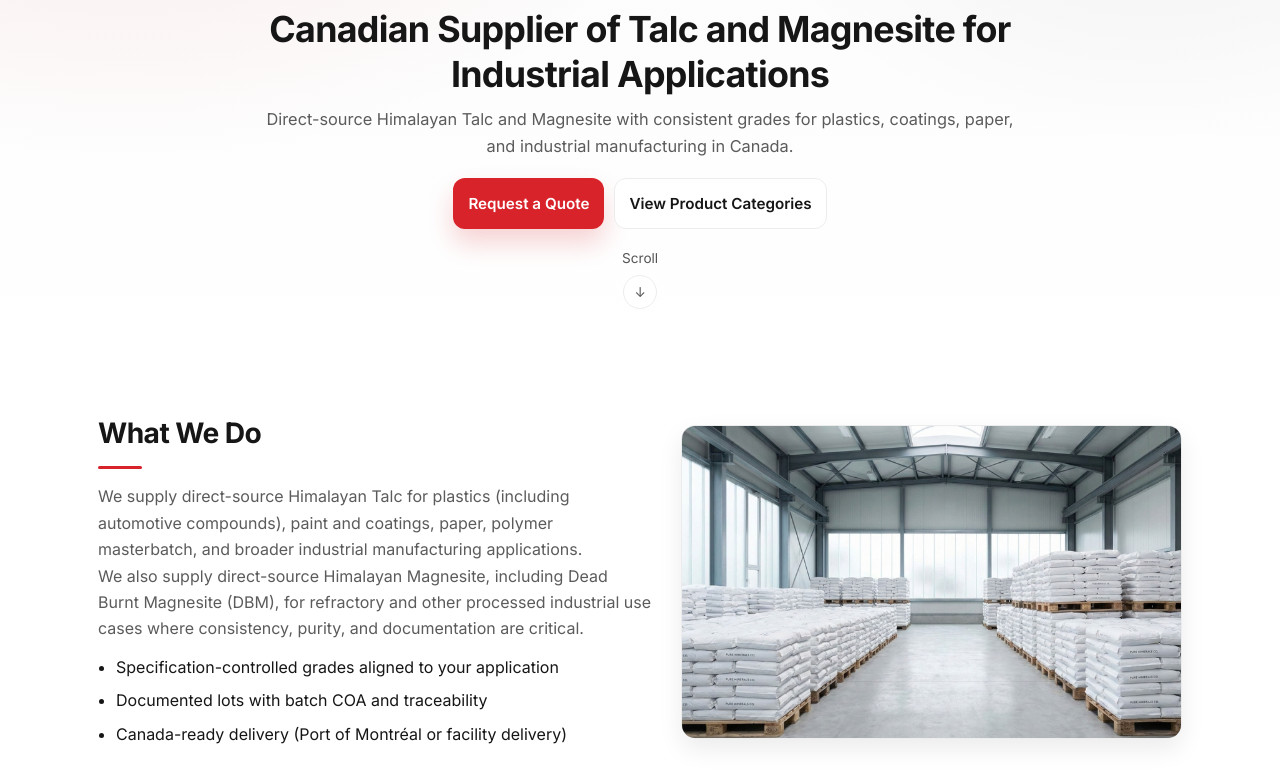
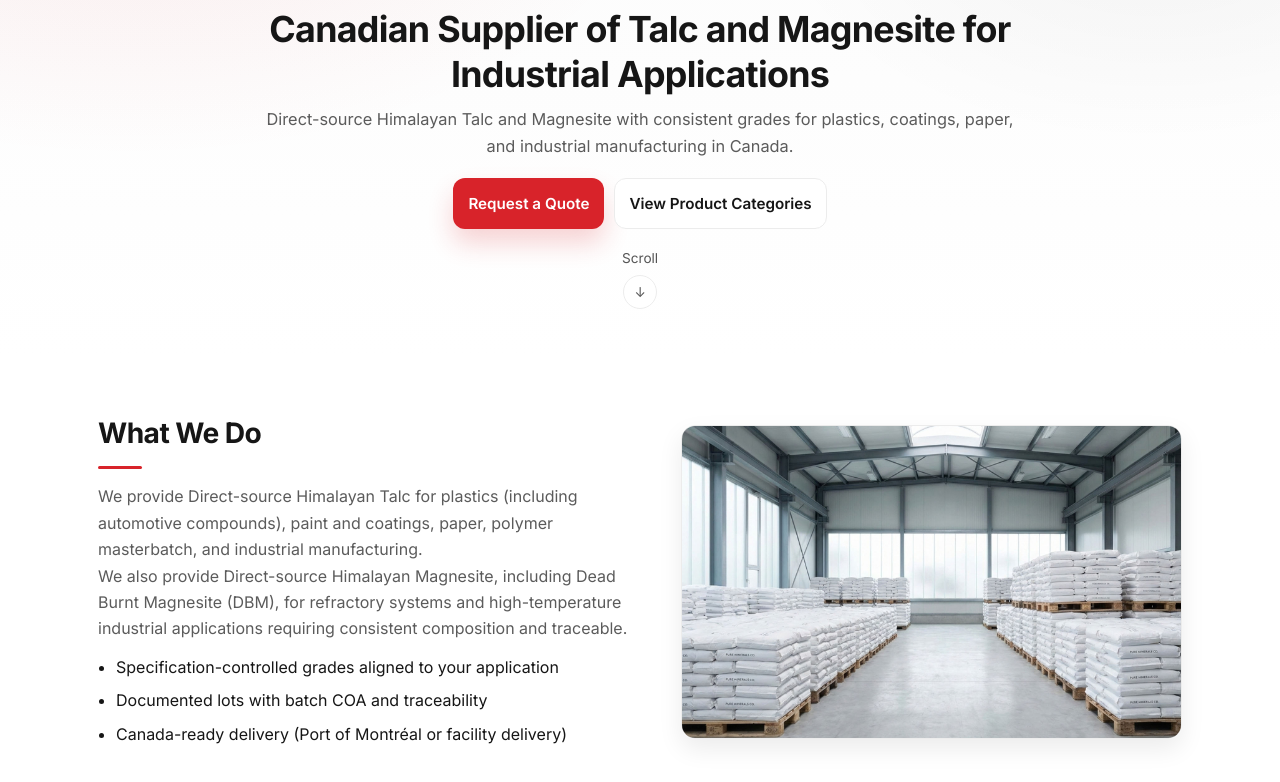
Before and after one commit to mungalisamarth/canadianpoint, a plain HTML site: page index.html in a window 1280 px wide. Shown: the part 260-1042 px from the top of the page. Drawn offline with Linux system fonts and the light colour scheme.

Commit message:
Update index.html

```diff
--- a/index.html
+++ b/index.html
@@ -110,9 +110,9 @@
       <div class="copy reveal" data-delay="0">
         <h2>What We Do</h2>
         <p class="seo-note">
-We supply direct-source Himalayan Talc for plastics (including automotive compounds), paint and coatings, paper, polymer masterbatch, and broader industrial manufacturing applications.
+We provide Direct-source Himalayan Talc for plastics (including automotive compounds), paint and coatings, paper, polymer masterbatch, and industrial manufacturing.
 <br>
-  We also supply direct-source Himalayan Magnesite, including Dead Burnt Magnesite (DBM), for refractory and other processed industrial use cases where consistency, purity, and documentation are critical.</p>
+  We also provide Direct-source Himalayan Magnesite, including Dead Burnt Magnesite (DBM), for refractory systems and high-temperature industrial applications requiring consistent composition and traceable.</p>
         <ul class="list">
           <li>Specification-controlled grades aligned to your application</li>
           <li>Documented lots with batch COA and traceability</li>
```
